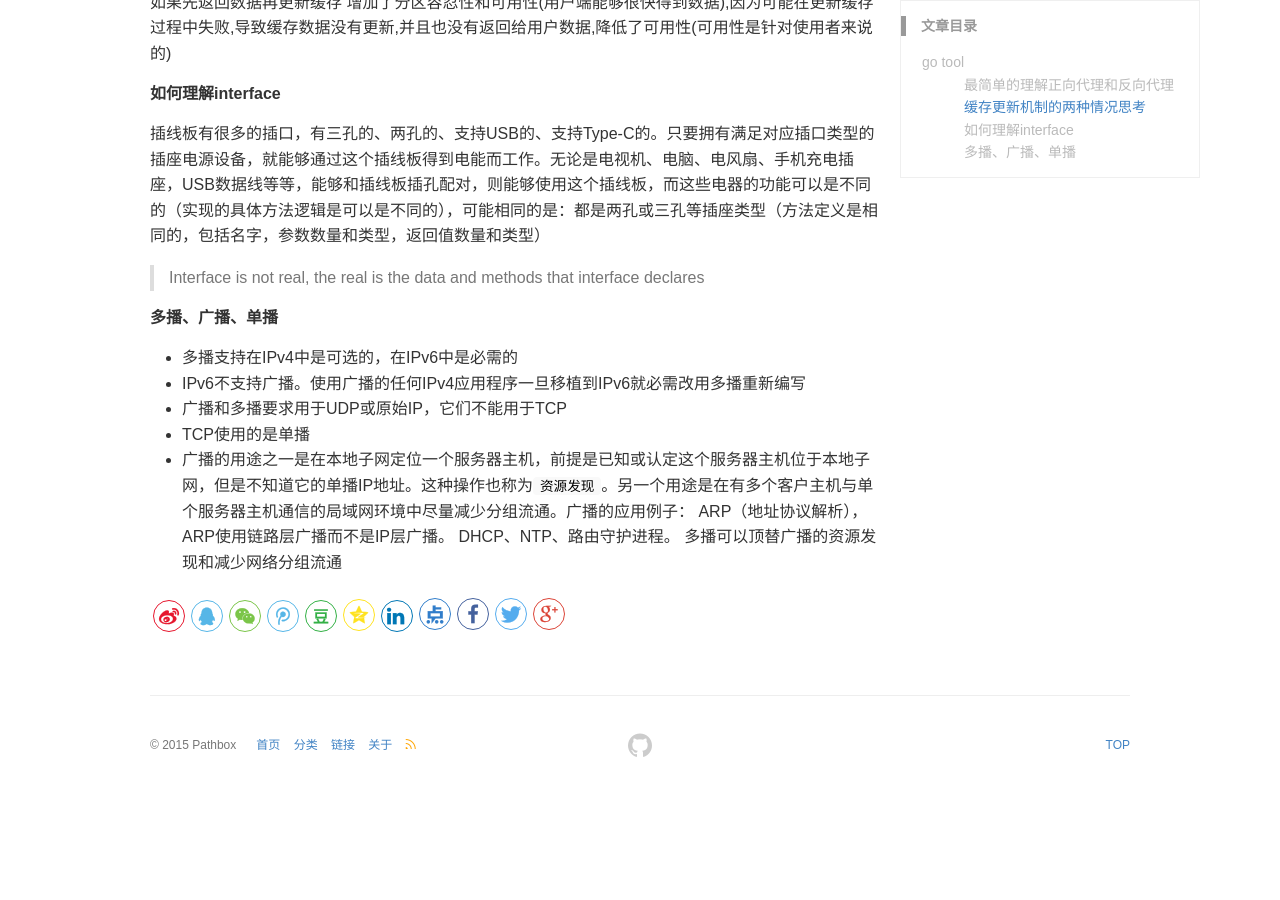
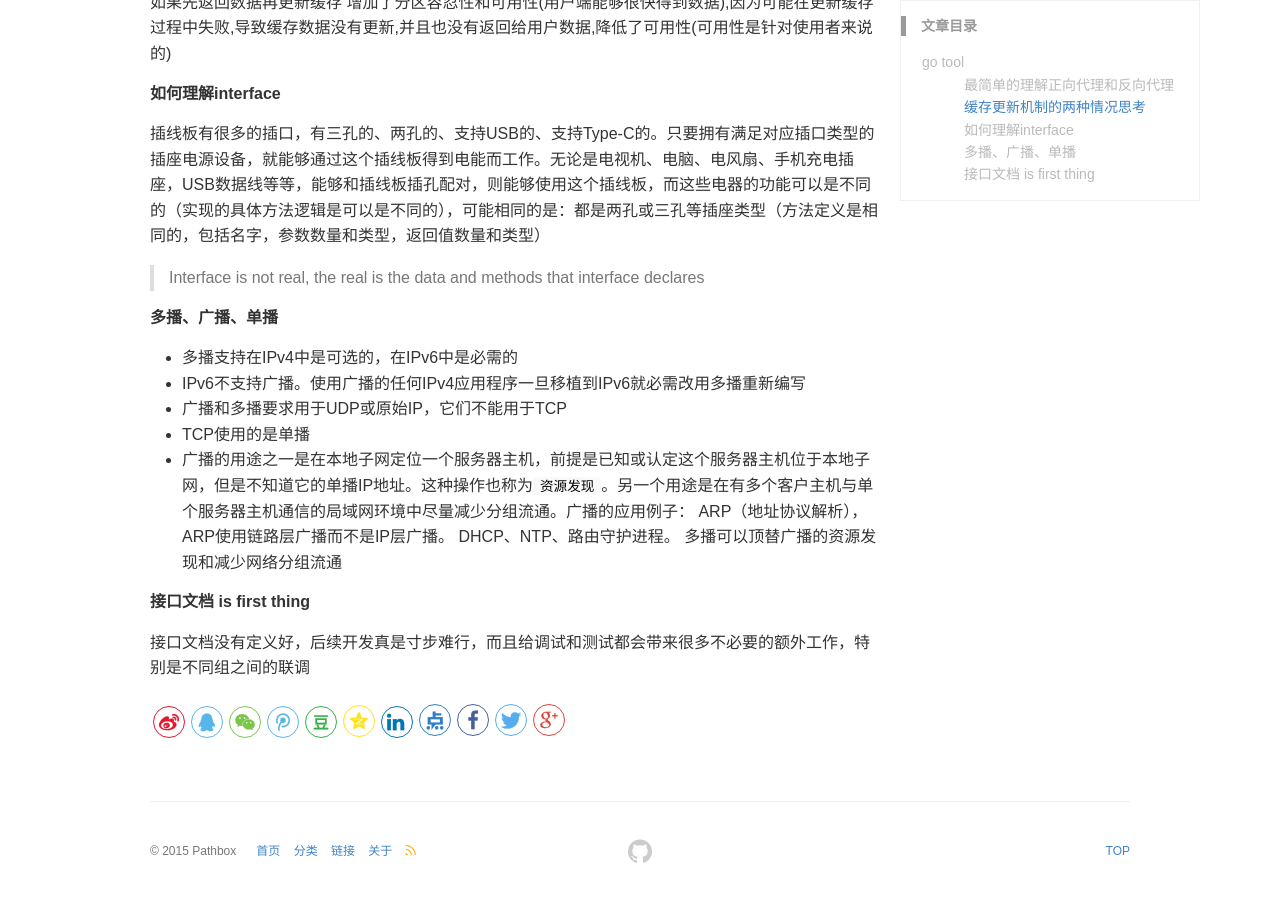
Before and after one commit to pathbox/pathbox.github.io, a Jekyll site: the page built from _posts/2018-04-03-work-summary-in-Udesk-fourteen.md, in a window 1280 px wide and 900 px high, scrolled down 4015 px. Built offline with Jekyll 4.4.1, drawn with Linux system fonts in a browser that asks for light colours; before the commit the page ends 4809 px from its top, so only the background shows below that.

Commit message:
接口文档 is first thing

```diff
--- a/_posts/2018-04-03-work-summary-in-Udesk-fourteen.md
+++ b/_posts/2018-04-03-work-summary-in-Udesk-fourteen.md
@@ -198,3 +198,6 @@ https://tonybai.com/2014/10/22/golang-testing-techniques/
 + TCP使用的是单播
 + 广播的用途之一是在本地子网定位一个服务器主机，前提是已知或认定这个服务器主机位于本地子网，但是不知道它的单播IP地址。这种操作也称为`资源发现`。另一个用途是在有多个客户主机与单个服务器主机通信的局域网环境中尽量减少分组流通。广播的应用例子： ARP（地址协议解析），ARP使用链路层广播而不是IP层广播。 DHCP、NTP、路由守护进程。
 多播可以顶替广播的资源发现和减少网络分组流通
+
+##### 接口文档 is first thing
+接口文档没有定义好，后续开发真是寸步难行，而且给调试和测试都会带来很多不必要的额外工作，特别是不同组之间的联调
```
